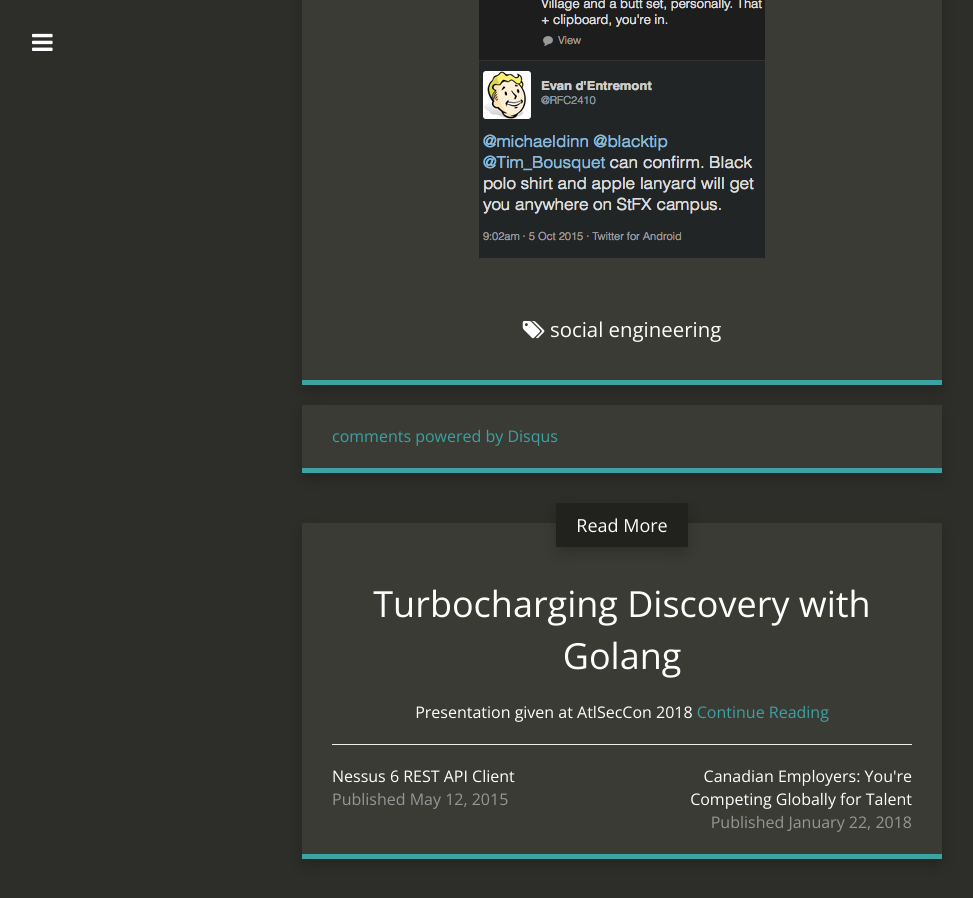
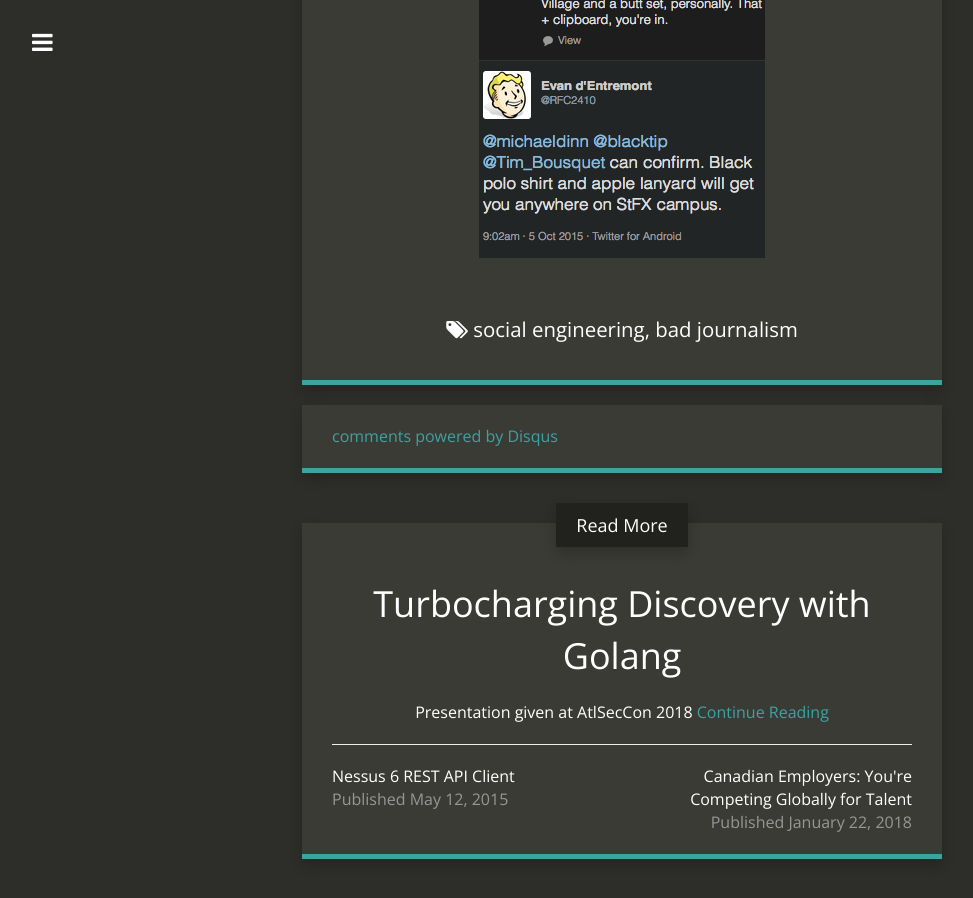
Before and after one commit to invisiblethreat/invisiblethreat.github.io, a Jekyll site: the page built from _posts/2015-10-06-examiner-blackmail.md, in a window 1280 px wide and 900 px high, scrolled down 3459 px. Shown: the whole window, without its empty margins (18-991 px from the left). Built offline with Jekyll 4.4.1, drawn with Linux system fonts in a browser that asks for light colours; nearby versions of some CDN libraries; comment, search, counter and statistics services are not loaded.

```diff
--- a/_posts/2015-10-06-examiner-blackmail.md
+++ b/_posts/2015-10-06-examiner-blackmail.md
@@ -13,6 +14,7 @@ categories:
   - "repeat offender"
 tags:
   - "social engineering"
+  - "bad journalism"
 ---
 
 I fear that the need for salacious headlines from the
```
Also changed, not shown: other parts of _posts/2015-10-06-examiner-blackmail.md (+1 -0 lines).
